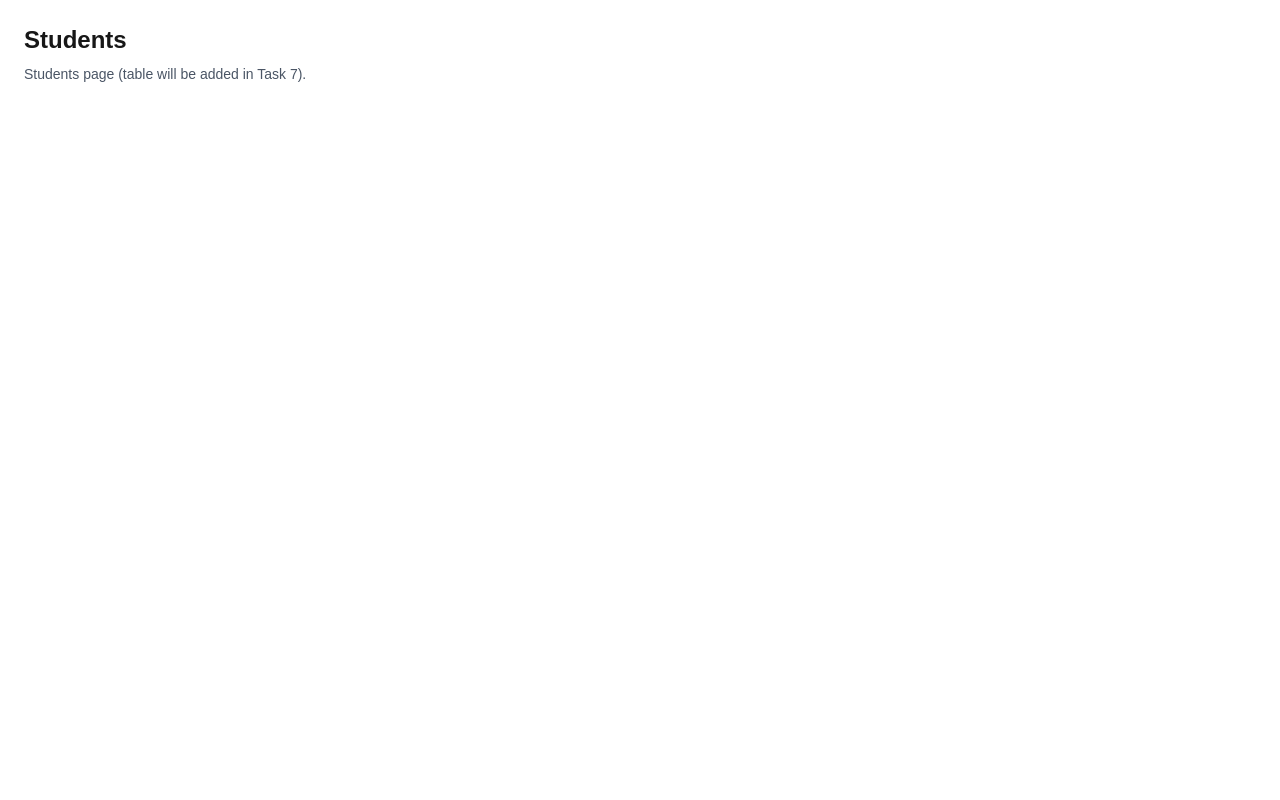
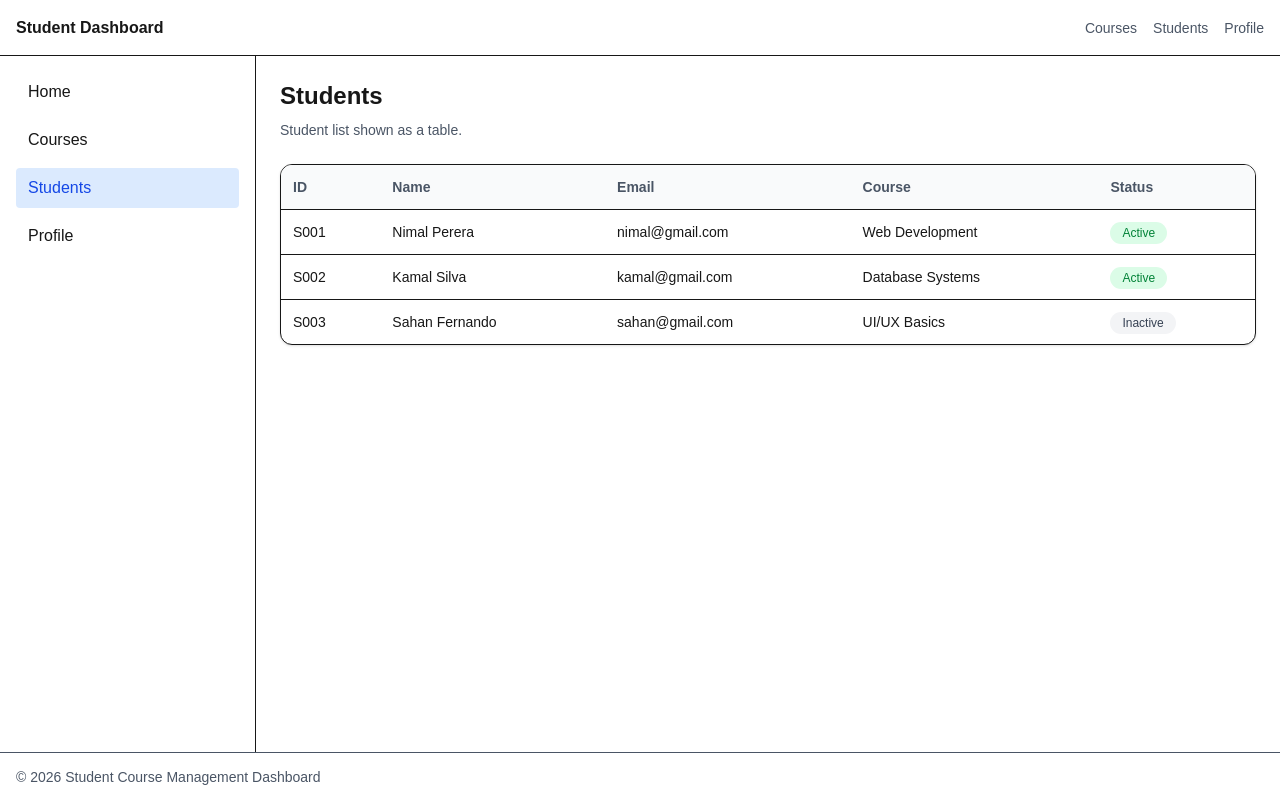
Before and after one commit to Shalika24/student-dashboard, a Next.js app: page /students in a window 1280 px wide. Built offline with nearby package versions, Linux system fonts and the light colour scheme.

Commit message:
Day 1: Add course cards and students table UI

```diff
--- /dev/null
+++ b/app/components/AppShell.tsx
@@ -0,0 +1,23 @@
+"use client";
+
+import { useState } from "react";
+import Navbar from "./Navbar";
+import Sidebar from "./Sidebar";
+import Footer from "./Footer";
+
+export default function AppShell({ children }: { children: React.ReactNode }) {
+  const [sidebarOpen, setSidebarOpen] = useState(false);
+
+  return (
+    <div className="min-h-screen flex flex-col">
+      <Navbar onToggleSidebar={() => setSidebarOpen((v) => !v)} />
+
+      <div className="flex flex-1">
+        <Sidebar open={sidebarOpen} onClose={() => setSidebarOpen(false)} />
+        <main className="flex-1 p-6">{children}</main>
+      </div>
+
+      <Footer />
+    </div>
+  );
+}
--- /dev/null
+++ b/app/components/Footer.tsx
@@ -0,0 +1,7 @@
+export default function Footer() {
+  return (
+    <footer className="h-12 border-t bg-white px-4 flex items-center text-sm text-gray-600">
+      © {new Date().getFullYear()} Student Course Management Dashboard
+    </footer>
+  );
+}
--- /dev/null
+++ b/app/components/Navbar.tsx
@@ -0,0 +1,33 @@
+"use client";
+
+import Link from "next/link";
+
+export default function Navbar({
+  onToggleSidebar,
+}: {
+  onToggleSidebar: () => void;
+}) {
+  return (
+    <header className="h-14 border-b bg-white px-4 flex items-center justify-between">
+      <div className="flex items-center gap-3">
+        <button
+          className="md:hidden border rounded px-3 py-1 text-sm"
+          onClick={onToggleSidebar}
+          aria-label="Toggle sidebar"
+        >
+          ☰
+        </button>
+
+        <Link href="/" className="font-semibold">
+          Student Dashboard
+        </Link>
+      </div>
+
+      <nav className="hidden md:flex space-x-4 text-sm text-gray-600">
+        <Link href="/courses">Courses</Link>
+        <Link href="/students">Students</Link>
+        <Link href="/profile">Profile</Link>
+      </nav>
+    </header>
+  );
+}
--- /dev/null
+++ b/app/components/Sidebar.tsx
@@ -0,0 +1,63 @@
+"use client";
+
+import Link from "next/link";
+import { usePathname } from "next/navigation";
+
+export default function Sidebar({
+  open,
+  onClose,
+}: {
+  open: boolean;
+  onClose: () => void;
+}) {
+  const pathname = usePathname();
+
+  const linkClass = (path: string) =>
+    `block rounded px-3 py-2 ${
+      pathname === path
+        ? "bg-blue-100 text-blue-700 font-medium"
+        : "hover:bg-gray-100"
+    }`;
+
+  return (
+    <>
+      {/* Mobile overlay */}
+      {open && (
+        <div
+          className="fixed inset-0 bg-black/40 md:hidden"
+          onClick={onClose}
+        />
+      )}
+
+      <aside
+        className={[
+          "fixed md:static top-0 left-0 h-full md:h-auto w-64 border-r bg-white p-4",
+          "transition-transform md:translate-x-0",
+          open ? "translate-x-0" : "-translate-x-full",
+        ].join(" ")}
+      >
+        <div className="flex items-center justify-between md:hidden mb-4">
+          <div className="font-semibold">Menu</div>
+          <button className="text-sm" onClick={onClose}>
+            ✕
+          </button>
+        </div>
+
+        <nav className="space-y-2">
+          <Link href="/" className={linkClass("/")}>
+            Home
+          </Link>
+          <Link href="/courses" className={linkClass("/courses")}>
+            Courses
+          </Link>
+          <Link href="/students" className={linkClass("/students")}>
+            Students
+          </Link>
+          <Link href="/profile" className={linkClass("/profile")}>
+            Profile
+          </Link>
+        </nav>
+      </aside>
+    </>
+  );
+}
--- a/app/courses/page.tsx
+++ b/app/courses/page.tsx
@@ -1,10 +1,57 @@
+type Course = {
+  id: string;
+  title: string;
+  instructor: string;
+  duration: string;
+  status: "Active" | "Completed" | "Upcoming";
+};
+
+const courses: Course[] = [
+  { id: "C001", title: "Web Development", instructor: "Mr. Silva", duration: "8 weeks", status: "Active" },
+  { id: "C002", title: "Database Systems", instructor: "Ms. Perera", duration: "6 weeks", status: "Upcoming" },
+  { id: "C003", title: "UI/UX Basics", instructor: "Mr. Fernando", duration: "4 weeks", status: "Completed" },
+];
+
 export default function CoursesPage() {
   return (
-    <main className="p-6">
+    <main>
       <h1 className="text-2xl font-bold">Courses</h1>
-      <p className="mt-2 text-sm text-gray-600">
-        Courses page (cards will be added in Task 7).
-      </p>
+      <p className="mt-2 text-sm text-gray-600">Course list shown as cards.</p>
+
+      <div className="mt-6 grid grid-cols-1 gap-4 sm:grid-cols-2 lg:grid-cols-3">
+        {courses.map((c) => (
+          <div key={c.id} className="rounded-xl border bg-white p-4 shadow-sm">
+            <div className="flex items-start justify-between gap-3">
+              <div>
+                <div className="text-xs text-gray-500">{c.id}</div>
+                <h2 className="mt-1 font-semibold">{c.title}</h2>
+              </div>
+
+              <span
+                className={
+                  "rounded-full px-3 py-1 text-xs font-medium " +
+                  (c.status === "Active"
+                    ? "bg-green-100 text-green-700"
+                    : c.status === "Upcoming"
+                    ? "bg-yellow-100 text-yellow-700"
+                    : "bg-gray-100 text-gray-700")
+                }
+              >
+                {c.status}
+              </span>
+            </div>
+
+            <div className="mt-4 space-y-1 text-sm text-gray-700">
+              <div>
+                <span className="text-gray-500">Instructor:</span> {c.instructor}
+              </div>
+              <div>
+                <span className="text-gray-500">Duration:</span> {c.duration}
+              </div>
+            </div>
+          </div>
+        ))}
+      </div>
     </main>
   );
 }
--- a/app/layout.tsx
+++ b/app/layout.tsx
@@ -1,11 +1,10 @@
 import type { Metadata } from "next";
 import "./globals.css";
-
-
+import AppShell from "./components/AppShell";
 
 export const metadata: Metadata = {
-  title: "Create Next App",
-  description: "Generated by create next app",
+  title: "Student Dashboard",
+  description: "Student Course Management Dashboard",
 };
 
 export default function RootLayout({
@@ -15,10 +14,8 @@ export default function RootLayout({
 }>) {
   return (
     <html lang="en">
-      <body
-        className="antialiased"
-      >
-        {children}
+      <body className="antialiased bg-gray-50">
+        <AppShell>{children}</AppShell>
       </body>
     </html>
   );
--- a/app/students/page.tsx
+++ b/app/students/page.tsx
@@ -1,10 +1,59 @@
+type Student = {
+  id: string;
+  name: string;
+  email: string;
+  course: string;
+  status: "Active" | "Inactive";
+};
+
+const students: Student[] = [
+  { id: "S001", name: "Nimal Perera", email: "nimal@gmail.com", course: "Web Development", status: "Active" },
+  { id: "S002", name: "Kamal Silva", email: "kamal@gmail.com", course: "Database Systems", status: "Active" },
+  { id: "S003", name: "Sahan Fernando", email: "sahan@gmail.com", course: "UI/UX Basics", status: "Inactive" },
+];
+
 export default function StudentsPage() {
   return (
-    <main className="p-6">
+    <main>
       <h1 className="text-2xl font-bold">Students</h1>
-      <p className="mt-2 text-sm text-gray-600">
-        Students page (table will be added in Task 7).
-      </p>
+      <p className="mt-2 text-sm text-gray-600">Student list shown as a table.</p>
+
+      <div className="mt-6 overflow-x-auto rounded-xl border bg-white shadow-sm">
+        <table className="w-full text-left text-sm">
+          <thead className="bg-gray-50 text-gray-600">
+            <tr>
+              <th className="p-3">ID</th>
+              <th className="p-3">Name</th>
+              <th className="p-3">Email</th>
+              <th className="p-3">Course</th>
+              <th className="p-3">Status</th>
+            </tr>
+          </thead>
+
+          <tbody>
+            {students.map((s) => (
+              <tr key={s.id} className="border-t">
+                <td className="p-3">{s.id}</td>
+                <td className="p-3 font-medium">{s.name}</td>
+                <td className="p-3">{s.email}</td>
+                <td className="p-3">{s.course}</td>
+                <td className="p-3">
+                  <span
+                    className={
+                      "rounded-full px-3 py-1 text-xs font-medium " +
+                      (s.status === "Active"
+                        ? "bg-green-100 text-green-700"
+                        : "bg-gray-100 text-gray-700")
+                    }
+                  >
+                    {s.status}
+                  </span>
+                </td>
+              </tr>
+            ))}
+          </tbody>
+        </table>
+      </div>
     </main>
   );
 }
```
